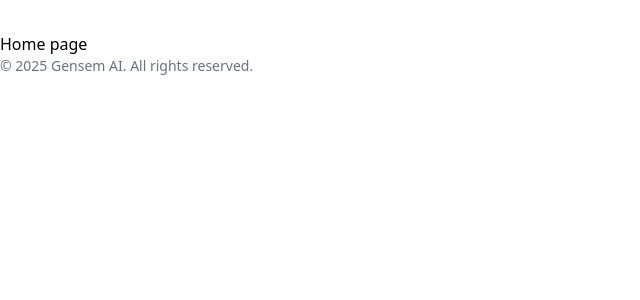
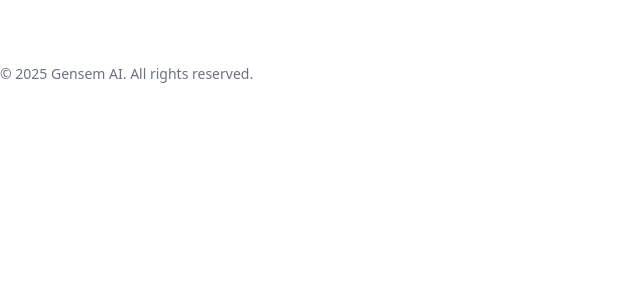
Before and after one commit to aloziegodswill70/Gensemai, a Next.js app: page / in a window 1280 px wide. Shown: the top 300 px of the page, without its empty margins (0-640 px from the left). Built offline with nearby package versions, Linux system fonts and the light colour scheme; no server answers.

Commit message:
fix Navbar rendering in homepage

```diff
--- a/app/page.js
+++ b/app/page.js
@@ -1,11 +1,12 @@
 
+import ClientWrapper from '@/Components/ClientWrapper';
 import './globals.css';
 
 
 export default function Home() {
   return (
     <div>
-      Home page
+      <ClientWrapper />
     </div>
   );
 }
```
